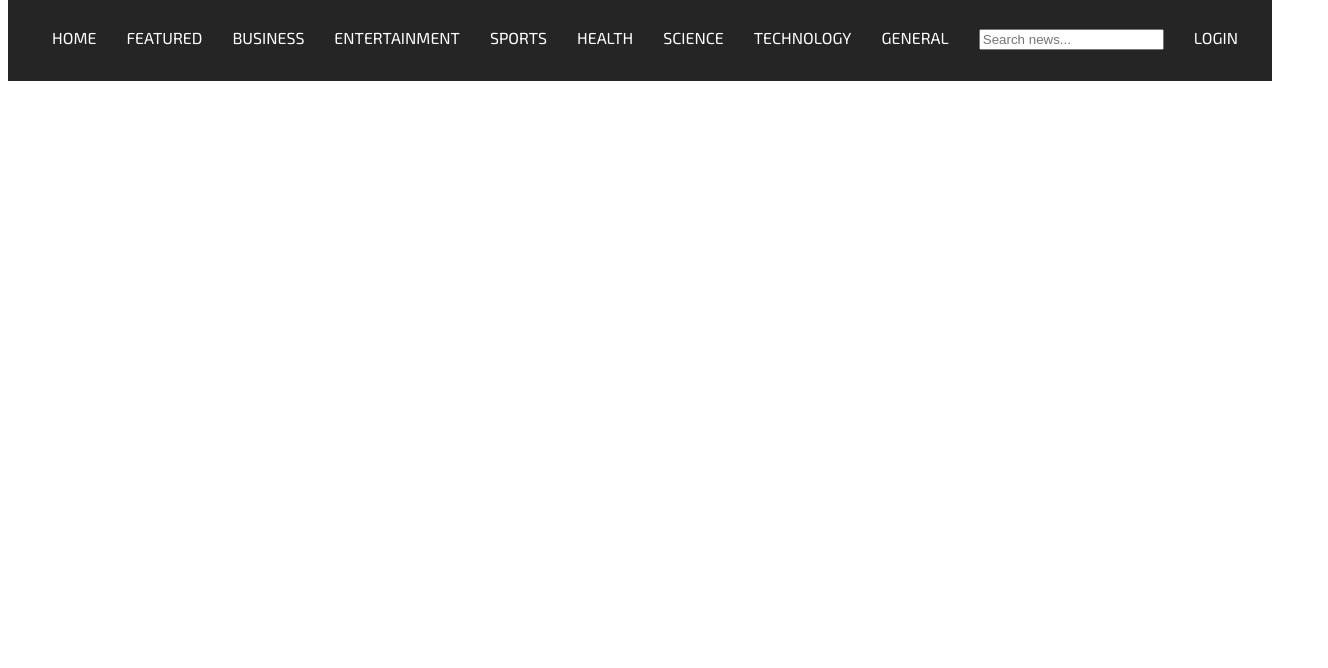
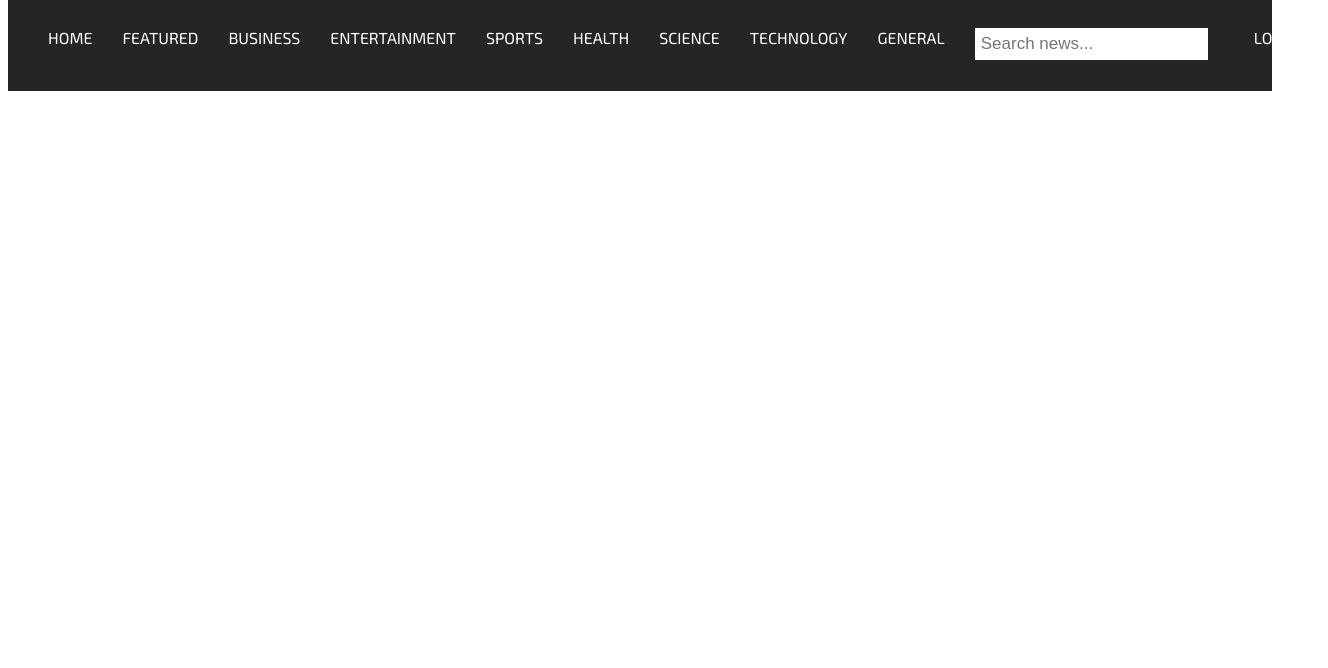
Before and after one commit to zatuazon/CS490-Personal-News-App, a plain HTML site: page index.html in a window 1280 px wide. Shown: the part 132-800 px from the top of the page, 1328 px wide, since content can reach past the window. Drawn offline with nearby package versions, Linux system fonts and the light colour scheme.

Commit message:
Update main.css

```diff
--- a/main.css
+++ b/main.css
@@ -157,6 +157,15 @@ hr{
         padding-right: 30px;
 }
 
+.nav-bar nav ul li input[type=text] {
+        float: right;
+        padding: 6px;
+        border: none;
+        margin-right: 16px;
+        font-size: 17px;
+
+}
+
 .nav-bar nav ul li:hover{
         background: none;
 }
```
